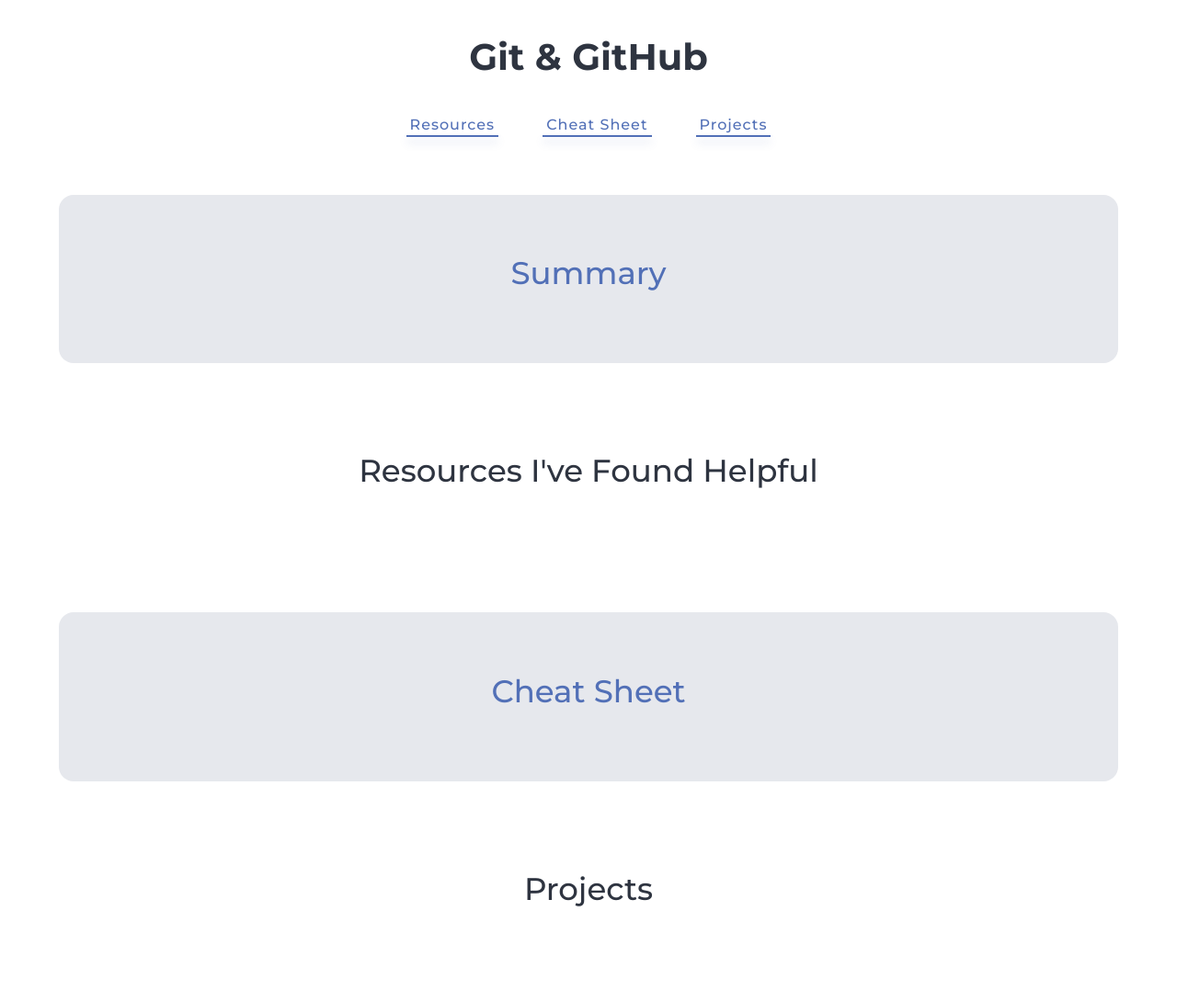
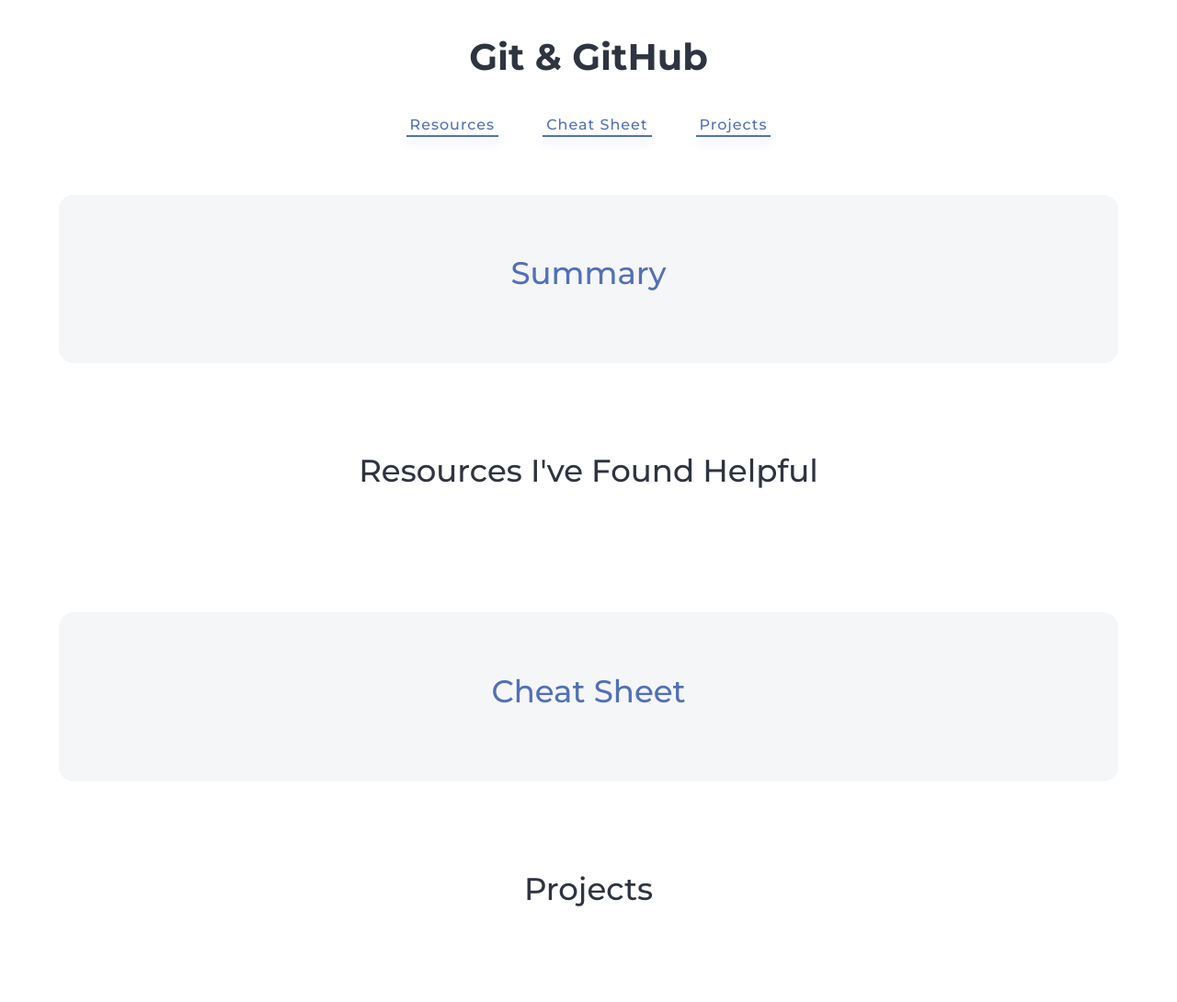
Before and after one commit to sparkbox/full-stack-beginners-guide, a Node server app: template src/templates/pages/git.hbs in a window 1280 px wide. Shown: the part 88-1178 px from the top of the page at 92% size. Run offline with Node 20, Linux system fonts and the light colour scheme; the template is opened without the code that fills it, so the values that code supplies are empty; style sheets or scripts are compiled from the project's sources; some libraries are stand-ins or nearby versions.

Commit message:
fix: lighten grey background

```diff
--- a/src/scss/_util.theme.scss
+++ b/src/scss/_util.theme.scss
@@ -1,3 +1,3 @@
 .theme-bg {
-  background-color: lighten($c-grey, 70%);
+  background-color: lighten($c-grey, 75%);
 }
```
